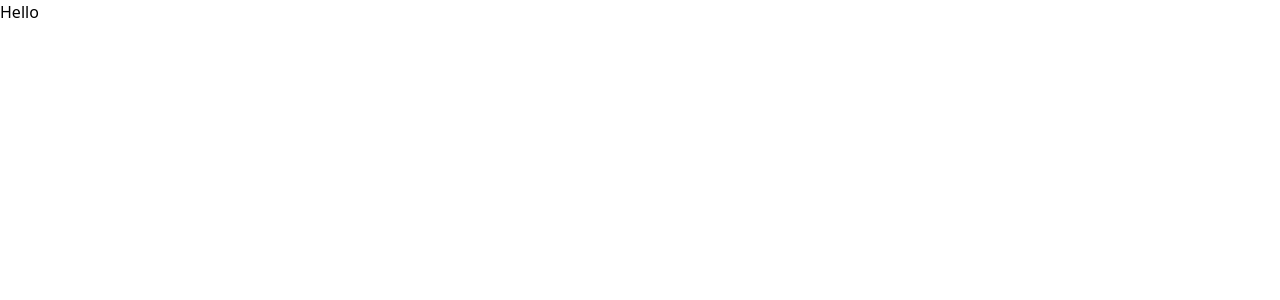
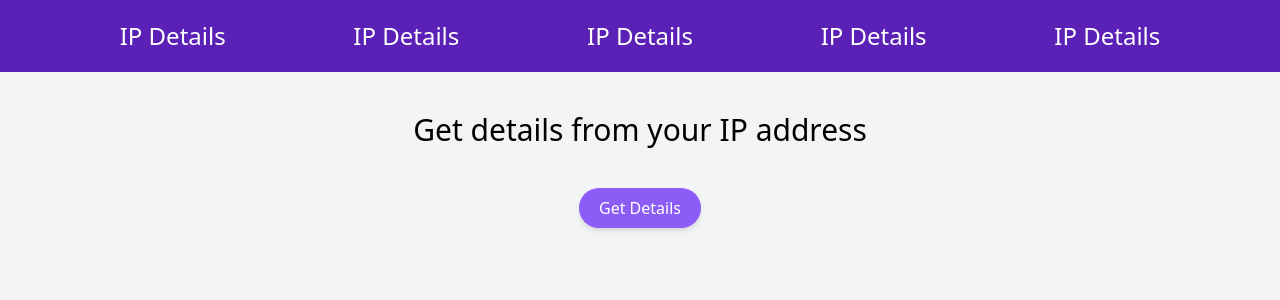
Before and after one commit to theanujdev/simple-react-api, a React (Create React App) app: page / in a window 1280 px wide. Shown: the top 300 px of the page. Built offline with nearby package versions, Linux system fonts and the light colour scheme.

Commit message:
made IpDetails Page

```diff
--- a/public/index.html
+++ b/public/index.html
@@ -5,7 +5,7 @@
     <meta name="viewport" content="width=device-width, initial-scale=1.0" />
     <title>Simple React API</title>
   </head>
-  <body>
+  <body class="bg-gray-100">
     <noscript>You need to enable JavaScript to run this app.</noscript>
     <div id="root"></div>
   </body>
--- a/src/App.jsx
+++ b/src/App.jsx
@@ -1,5 +1,13 @@
+import IpDetails from "./components/IpDetails";
+import Navbar from "./components/Navbar";
+
 const App = () => {
-  return <div>Hello</div>;
+  return (
+    <>
+      <Navbar />
+      <IpDetails />
+    </>
+  );
 };
 
 export default App;
--- /dev/null
+++ b/src/components/IpDetails.jsx
@@ -0,0 +1,42 @@
+import { useState } from "react";
+
+const IpDetails = () => {
+  const [ipDetails, setIpDetails] = useState({});
+  function getDetails() {
+    fetch("http://ip-api.com/json/")
+      .then((res) => res.json())
+      .then((res) => {
+        setIpDetails(res);
+      })
+      .catch((err) => console.log(err));
+  }
+  return (
+    <section className="bg-gray-100 p-10">
+      <div className="container text-center mx-auto">
+        <h1 className="text-xl sm:text-3xl text-center mb-7 sm:mb-10">
+          Get details from your IP address
+        </h1>
+        <button
+          onClick={getDetails}
+          className="bg-purple-500 text-white px-5 py-2 rounded-3xl shadow-md focus:outline-none hover:bg-purple-700"
+        >
+          Get Details
+        </button>
+        {Object.keys(ipDetails).length !== 0 && (
+          <div className="bg-white text-xs sm:text-lg mt-10 w-max p-3 sm:p-5 mx-auto shadow-md">
+            {Object.keys(ipDetails).map((key) => {
+              return (
+                <p key={key} className="pb-2 sm:px-10">
+                  <span className="font-bold uppercase">{key} : </span>{" "}
+                  {ipDetails[key]}
+                </p>
+              );
+            })}
+          </div>
+        )}
+      </div>
+    </section>
+  );
+};
+
+export default IpDetails;
--- /dev/null
+++ b/src/components/Navbar.jsx
@@ -0,0 +1,42 @@
+import React from "react";
+
+const Navbar = () => {
+  return (
+    <nav className="bg-purple-800 text-sm sm:text-2xl">
+      <div className="container mx-auto flex justify-evenly items-center py-3">
+        <a
+          href="#"
+          className="text-white hover:shadow-md hover:bg-purple-900 px-2 py-2 rounded-3xl"
+        >
+          IP Details
+        </a>
+        <a
+          href="#"
+          className="text-white hover:shadow-md hover:bg-purple-900 px-2 py-2 rounded-3xl"
+        >
+          IP Details
+        </a>
+        <a
+          href="#"
+          className="text-white hover:shadow-md hover:bg-purple-900 px-2 py-2 rounded-3xl"
+        >
+          IP Details
+        </a>
+        <a
+          href="#"
+          className="text-white hover:shadow-md hover:bg-purple-900 px-2 py-2 rounded-3xl"
+        >
+          IP Details
+        </a>
+        <a
+          href="#"
+          className="text-white hover:shadow-md hover:bg-purple-900 px-2 py-2 rounded-3xl"
+        >
+          IP Details
+        </a>
+      </div>
+    </nav>
+  );
+};
+
+export default Navbar;
```
Also changed, not shown: 1 other file (tests, documents, lock files or other folders).
